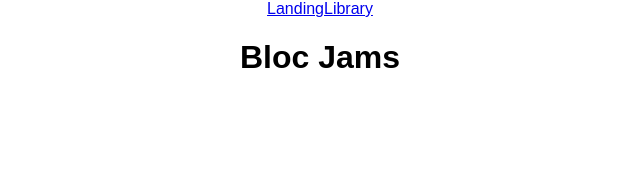
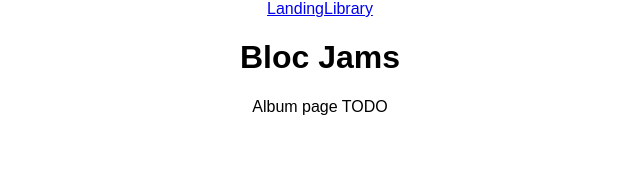
Before and after one commit to kevinpmbudd/bloc-jams-react, a React (Create React App) app: page /album in a window 1280 px wide. Shown: the top 188 px of the page, without its empty margins (320-960 px from the left). Built offline with nearby package versions, Linux system fonts and the light colour scheme.

Commit message:
assignment - routing: completed

```diff
--- a/src/App.js
+++ b/src/App.js
@@ -3,6 +3,7 @@
 import './App.css';
 import Landing from './components/Landing';
 import Library from './components/Library';
+import Album from './components/Album';
 
 class App extends Component {
   render() {
@@ -18,6 +19,7 @@
         <main>
           <Route exact path='/' component={Landing}></Route>
           <Route path='/library' component={Library}></Route>
+          <Route path='/album' component={Album}></Route>
         </main>
       </div>
     );
--- /dev/null
+++ b/src/components/album.js
@@ -0,0 +1,9 @@
+import React from 'react';
+
+const Album = () => (
+  <section className="album">
+    Album page TODO
+  </section>
+);
+
+export default Album;
```
